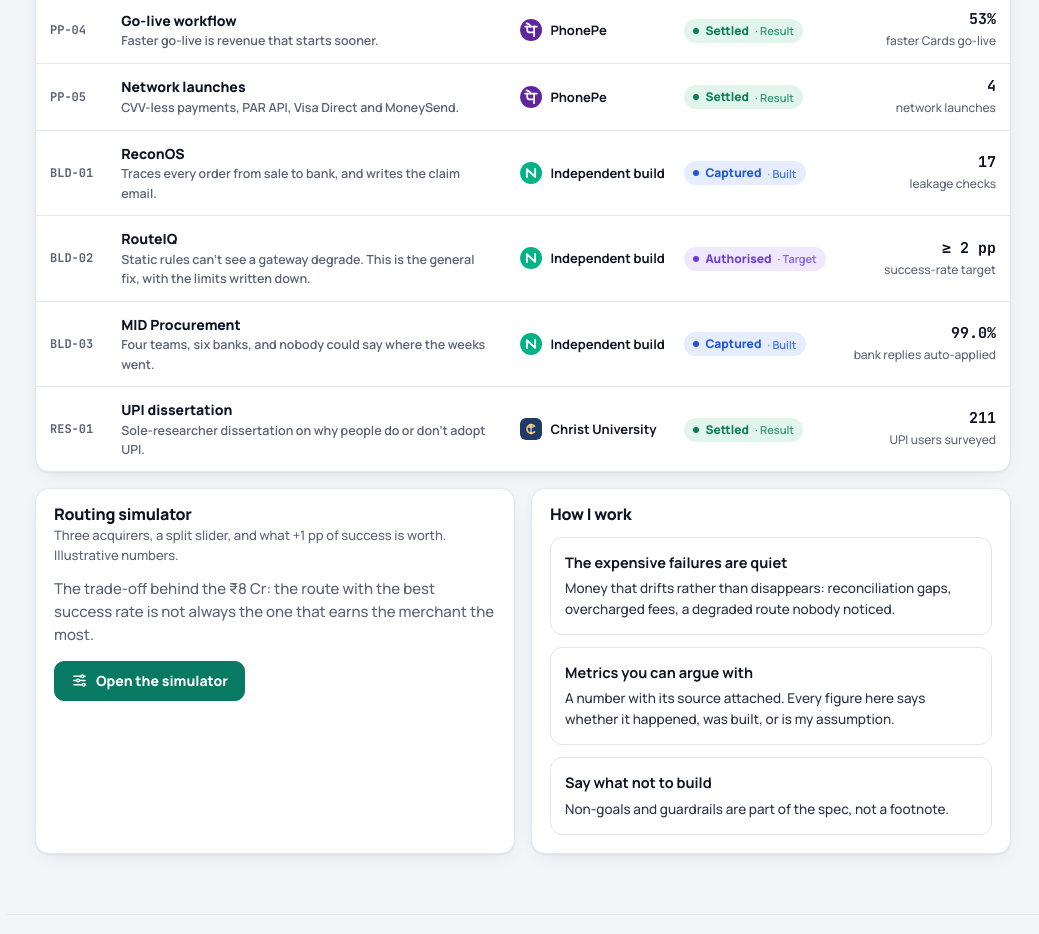
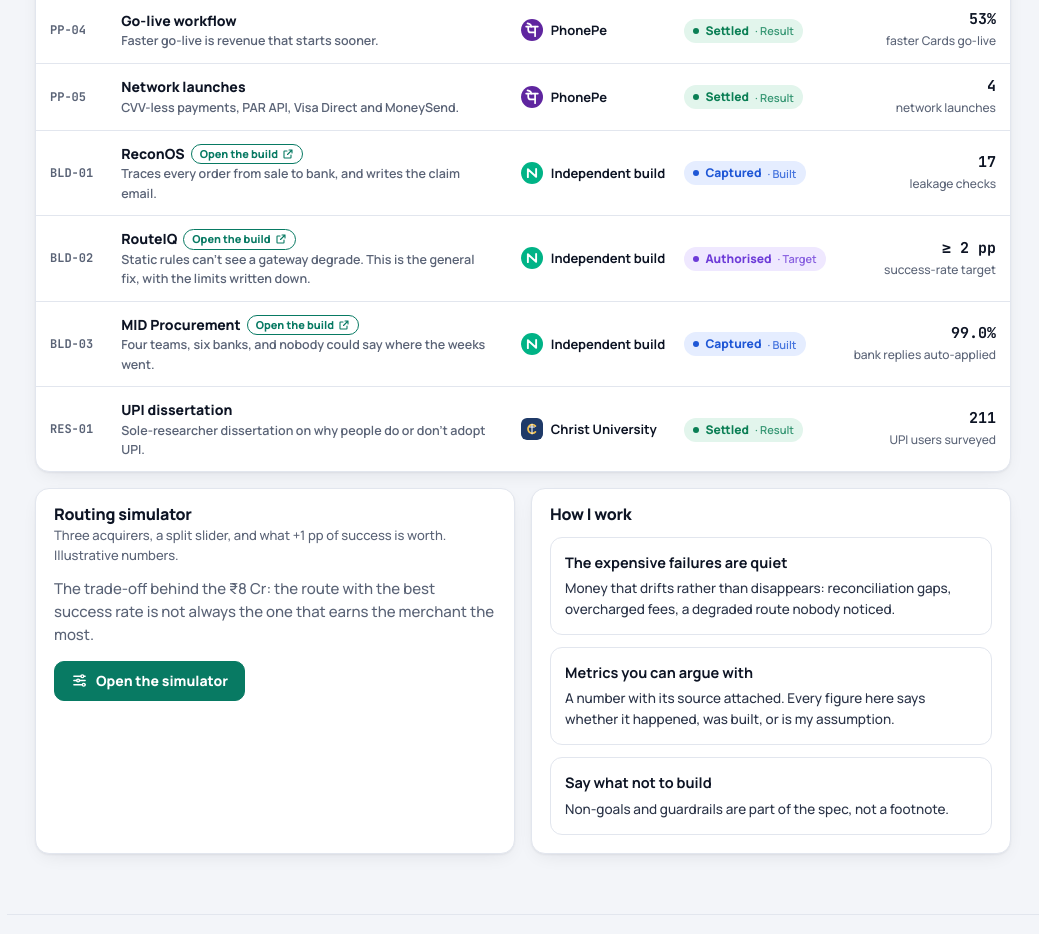
Before and after one commit to navyajuneja1000-droid/fintech_portfolio, a plain HTML site: page index.html in a window 1280 px wide. Shown: the part 1620-2554 px from the top of the page, without its empty margins (241-1280 px from the left). Drawn offline with Linux system fonts and the light colour scheme.

Commit message:
Add "Open the build" links wherever a live build is named
A small script adds a link to the live product next to ReconOS, MID
Procurement and RouteIQ: once per section in the text, beside cards that
lead to those cases, and as a button under the title on each case page.

Co-Authored-By: Claude Opus 5.5 <noreply@anthropic.com>
Claude-Session: https://claude.ai/code/session_01THtnK1LxQBe8EgUNNffDGg

```diff
--- a/assets/app.css
+++ b/assets/app.css
@@ -496,3 +496,14 @@ input[type="range"] { width: 100%; accent-color: var(--accent); height: 24px; ma
   .side, .top, .bnav, #splash, .foot { display: none !important; }
   main { margin: 0; }
 }
+
+/* ---------- "Open the build" links ---------- */
+.bl-pill { display: inline-flex; align-items: center; gap: 4px; margin: 0 2px 0 6px; padding: 1px 8px; border: 1px solid currentColor; border-radius: 99px; font-size: .78em; font-weight: 700; line-height: 1.5; white-space: nowrap; text-decoration: none; vertical-align: 1px; color: var(--bl); background: transparent; }
+.bl-pill:hover { background: var(--bl); color: #fff; border-color: var(--bl); }
+.bl-pill svg { flex: none; }
+.bl-cta-wrap { margin: 10px 0 4px; }
+.bl-cta { display: inline-flex; align-items: center; gap: 8px; padding: 9px 16px; border-radius: 99px; background: var(--bl); color: #fff !important; font-weight: 700; font-size: 14px; text-decoration: none; }
+.bl-cta:hover { filter: brightness(1.08); }
+.bl-cta svg { width: 14px; height: 14px; }
+.bl-pill.bl-card { align-self: flex-start; margin: 8px 0 2px; font-size: 12px; padding: 3px 10px; }
+:root { --bl: var(--accent); }
--- /dev/null
+++ b/assets/buildlinks.js
@@ -0,0 +1,71 @@
+/* "Open the build" links: wherever a live build is named, put a link to it next to the name.
+   One link per section (so a page that talks about ReconOS ten times shows it once per section),
+   plus a button under the title on the build's own case page. */
+(function () {
+  "use strict";
+  var B = [
+    { id: "reconos", re: /\bReconOS\b/, u: "https://www.reconos.in", n: "ReconOS" },
+    { id: "mid", re: /\bMID Procurement\b/, u: "https://workflowmidprocurement.vercel.app/", n: "MID Procurement" },
+    { id: "routeiq", re: /\bRouteIQ\b/, u: "https://route-wise-ai-51.lovable.app", n: "the RouteIQ prototype" }
+  ];
+  var SKIP = "a, button, select, option, input, textarea, label, summary, script, style, svg, h1, .bl-pill, .bl-cta, [data-nobl]";
+  var ARROW = '<svg viewBox="0 0 24 24" aria-hidden="true" width="12" height="12" fill="none" stroke="currentColor" stroke-width="2.2" stroke-linecap="round" stroke-linejoin="round"><path d="M14 4h6v6M20 4l-9 9M18 14v5a1 1 0 0 1-1 1H5a1 1 0 0 1-1-1V7a1 1 0 0 1 1-1h5"/></svg>';
+  function pill(b, cls, text) {
+    var a = document.createElement("a");
+    a.className = cls; a.href = b.u; a.target = "_blank"; a.rel = "noopener";
+    a.setAttribute("aria-label", "Open " + b.n + " (opens in a new tab)");
+    a.innerHTML = (text || "Open the build") + " " + ARROW;
+    return a;
+  }
+  function scope(el) { return el.closest("section, .panel, .box, .ep, details, li, tr, .card") || el.parentElement; }
+  function pass(root) {
+    // 1. Case page of a build: a clear button under the title.
+    var m = location.hash.match(/#\/(?:r|case|show|pn)\/([a-z0-9-]+)/);
+    var cur = m && B.filter(function (b) { return b.id === m[1]; })[0];
+    if (cur) {
+      var h1 = root.querySelector("h1");
+      if (h1 && !root.querySelector(".bl-cta")) {
+        var wrap = document.createElement("div"); wrap.className = "bl-cta-wrap";
+        wrap.appendChild(pill(cur, "bl-cta", "Open the live build"));
+        h1.parentNode.insertBefore(wrap, h1.nextSibling);
+      }
+    }
+    // 2. Cards and rows that link to a build's case page: add the link beside the card
+    //    (a link can't sit inside another link). Only where the card's wrapper holds just that card.
+    B.forEach(function (b) {
+      var sel = '#view a[href$="/' + b.id + '"], #view a[href*="/' + b.id + '?"]';
+      Array.prototype.forEach.call(root.querySelectorAll(sel), function (a) {
+        if (a.classList.contains("bl-pill") || a.classList.contains("bl-cta") || a.closest("nav, [data-nobl]")) return;
+        if (!/#\/(r|case|show|pn)\//.test(a.getAttribute("href") || "")) return;
+        var par = a.parentElement; if (!par || par.getAttribute("data-blc")) return;
+        var links = Array.prototype.filter.call(par.querySelectorAll('a[href^="#/"]'), function (x) { return !x.classList.contains("bl-pill"); });
+        if (links.length !== 1) return;
+        var el = pill(b, getComputedStyle(a).display === "inline" ? "bl-pill" : "bl-pill bl-card");
+        a.parentNode.insertBefore(el, a.nextSibling);
+        par.setAttribute("data-blc", "1");
+      });
+    });
+    // 3. Inline: first mention of each build in each section gets a link.
+    var walker = document.createTreeWalker(root, NodeFilter.SHOW_TEXT, null), nodes = [], t;
+    while ((t = walker.nextNode())) nodes.push(t);
+    nodes.forEach(function (node) {
+      var el = node.parentElement; if (!el || el.closest(SKIP)) return;
+      B.forEach(function (b) {
+        if (!node.parentNode || !b.re.test(node.nodeValue)) return;
+        if (cur && cur.id === b.id) return; // the button under the title covers its own page
+        var sc = scope(el); if (!sc) return;
+        var done = (sc.getAttribute("data-bl") || "").split(" ");
+        if (done.indexOf(b.id) > -1) return;
+        var mm = node.nodeValue.match(b.re), end = mm.index + mm[0].length;
+        var rest = node.splitText(end);
+        rest.parentNode.insertBefore(pill(b, "bl-pill"), rest);
+        sc.setAttribute("data-bl", (done.join(" ") + " " + b.id).trim());
+      });
+    });
+  }
+  var root = document.getElementById("view"), q = 0;
+  if (!root) return;
+  function run() { q = 0; obs.disconnect(); try { pass(root); } catch (e) {} obs.observe(root, { childList: true, subtree: true }); }
+  var obs = new MutationObserver(function () { if (!q) q = requestAnimationFrame(run); });
+  run();
+})();
--- a/index.html
+++ b/index.html
@@ -54,5 +54,6 @@
 <noscript><p style="padding:24px">This portfolio needs JavaScript. Résumé: <a href="Navya_Juneja_Resume.pdf">Navya_Juneja_Resume.pdf</a> · <a href="mailto:navyajuneja1000@gmail.com">navyajuneja1000@gmail.com</a></p></noscript>
 <script src="assets/data.js"></script>
 <script src="assets/app.js"></script>
+<script src="assets/buildlinks.js"></script>
 </body>
 </html>
```
